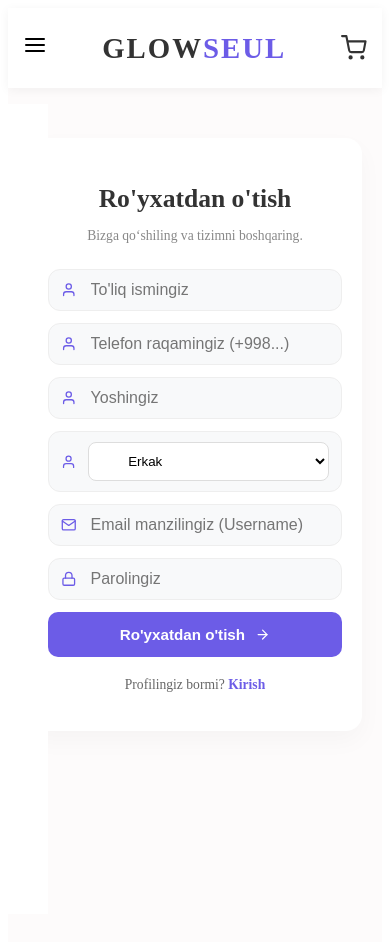
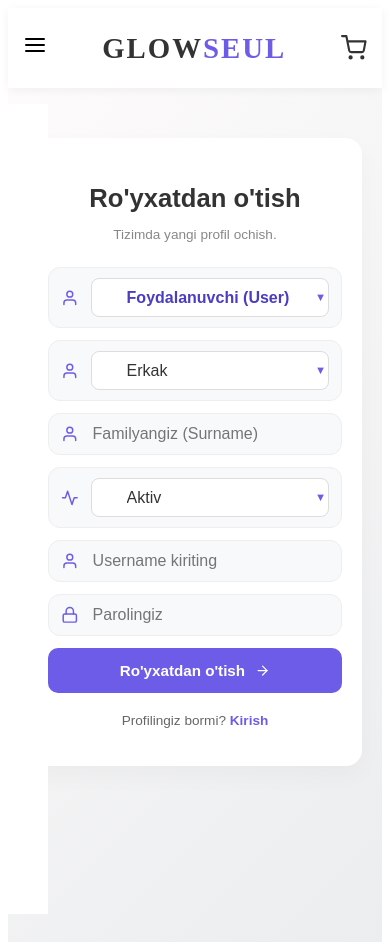
Before and after one commit to abdurahmon2204/cosmetic-seller2, a React (Vite) app: page /login in a window 390 px wide. Both pictures are taken after a click on the element "Ro'yxatdan o'tish". Built offline with nearby package versions, Linux system fonts and the light colour scheme.

Commit message:
login mukammal boldimi

```diff
--- a/src/assets/Pages/Login/Login.css
+++ b/src/assets/Pages/Login/Login.css
@@ -3,7 +3,9 @@
   display: flex;
   justify-content: center;
   align-items: center;
-  background: #fdfbfb;
+  /* Fonni biroz chiroyliroq, yumshoq gradient qildik */
+  background: linear-gradient(135deg, #fdfbfb 0%, #ebedee 100%);
+  font-family: sans-serif;
 }
 
 .auth-card {
@@ -37,6 +39,7 @@
   margin-bottom: 15px;
   padding: 12px 15px;
   transition: 0.3s;
+  position: relative; /* Select strukturasi uchun */
 }
 
 .auth-input-group:focus-within {
@@ -48,14 +51,47 @@
   color: #6c5ce7;
   margin-right: 12px;
   font-size: 1.1rem;
+  flex-shrink: 0; /* Ikonka kichrayib ketmasligi uchun */
 }
 
-.auth-input-group input {
+/* INPUT va SELECT stillarini birlashtirdik */
+.auth-input-group input,
+.auth-select {
   border: none;
   background: none;
   outline: none;
   width: 100%;
   font-size: 1rem;
+  color: #333;
+}
+
+.auth-select {
+  cursor: pointer;
+  -webkit-appearance: none; /* Standart brauzer strelkasini o'chirish */
+  -moz-appearance: none;
+  appearance: none;
+  padding-right: 25px; /* O'ng tarafdagi strelka uchun joy */
+}
+
+/* Select elementlariga mos moslashtirilgan strelka (burchak) */
+.auth-input-group::after {
+  content: '▼';
+  font-size: 0.7rem;
+  color: #6c5ce7;
+  position: absolute;
+  right: 15px;
+  pointer-events: none; /* Strelkani bosganda ham select ochilishi uchun */
+}
+
+/* Agar input-group ichida input bo'lsa, burchakdagi strelkani yashiramiz */
+.auth-input-group:has(input)::after {
+  display: none;
+}
+
+/* Rol tanlash selectini biroz qalinroq va ajralib turadigan qildik */
+select[name="role"] {
+  font-weight: 600;
+  color: #4a3dc2;
 }
 
 .auth-submit-btn {
@@ -93,9 +129,8 @@
   cursor: pointer;
 }
 
-/* --- Media Queries (Kirish va Ro'yxatdan o'tish sahifasi uchun) --- */
+/* --- Media Queries --- */
 
-/* 1. Kichik planshetlar va katta telefonlar uchun (768px dan kichik) */
 @media (max-width: 768px) {
   .auth-card {
     max-width: 350px;
@@ -107,21 +142,18 @@
   }
 }
 
-/* 2. Smartfonlar uchun (480px dan kichik) */
 @media (max-width: 480px) {
   .auth-page {
-    /* Telefonlarda height: 100vh ba'zan brauzer navigatsiyasi bilan muammo qiladi,
-       shuning uchun min-height ishlatamiz */
     min-height: calc(100vh - 60px);
     padding: 20px;
-    align-items: flex-start; /* Telefonlarda yuqoriroqdan boshlangani ma'qul */
+    align-items: flex-start;
     padding-top: 50px;
   }
 
   .auth-card {
     max-width: 100%;
     padding: 25px 20px;
-    box-shadow: 0 10px 25px rgba(0,0,0,0.03); /* Soyani yumshatamiz */
+    box-shadow: 0 10px 25px rgba(0,0,0,0.03);
     border-radius: 16px;
   }
 
@@ -140,8 +172,10 @@
     margin-bottom: 12px;
   }
 
-  .auth-input-group input {
-    font-size: 16px; /* iPhone-larda inputga kirganda avtomatik zoom bo'lmasligi uchun kamida 16px bo'lishi kerak */
+  /* Telefonlarda selectlar ham zoom bo'lib ketmasligi uchun 16px qildik */
+  .auth-input-group input,
+  .auth-select {
+    font-size: 16px;
   }
 
   .auth-submit-btn {
@@ -156,7 +190,6 @@
   }
 }
 
-/* 3. Juda kichik telefonlar va landshaft (yotiq) rejimi uchun */
 @media (max-height: 500px) and (orientation: landscape) {
   .auth-page {
     height: auto;
--- a/src/assets/Pages/Login/Login.jsx
+++ b/src/assets/Pages/Login/Login.jsx
@@ -1,19 +1,23 @@
 import React, { useState } from 'react';
 import { useNavigate } from 'react-router-dom';
-import { FiMail, FiLock, FiUser, FiArrowRight } from 'react-icons/fi';
+import { FiLock, FiUser, FiArrowRight, FiBookOpen, FiActivity, FiPhone, FiCalendar } from 'react-icons/fi';
 import './Login.css';
 
 const Auth = () => {
   const [isLogin, setIsLogin] = useState(true);
+
   const [formData, setFormData] = useState({
-    name: '',
-    email: '',
+    username: '',
     password: '',
-    role: 'superadmin',
+    role: 'user',
     jins: 'erkak',
+    surname: '',
+    status: 'active',
+    subject: '',
     age: '',
     phonenumber: ''
   });
+
   const navigate = useNavigate();
 
   const handleInputChange = (e) => {
@@ -22,7 +26,6 @@ const Auth = () => {
 
   const handleSubmit = async (e) => {
     e.preventDefault();
-
     const BACKEND_URL = "http://localhost:5222";
 
     try {
@@ -31,34 +34,48 @@ const Auth = () => {
           method: 'POST',
           headers: { 'Content-Type': 'application/json' },
           body: JSON.stringify({
-            username: formData.email,
+            username: formData.username,
             password: formData.password
           })
-        })
+        });
 
         const data = await response.json();
 
         if (response.ok) {
           localStorage.setItem('token', data.token);
+          localStorage.setItem('role', formData.role);
           localStorage.setItem('isLoggedIn', 'true');
           alert("Xush kelibsiz!");
           navigate('/');
           window.location.reload();
         } else {
-          alert(data.message || "Email yoki parol xato!");
+          alert(data.message || "Username yoki parol xato!");
         }
 
       } else {
-        const signupData = {
-          username: formData.email,
+        let signupData = {
+          username: formData.username,
           password: formData.password,
-          jins: formData.jins,
-          role: formData.role,
-          phonenumber: formData.phonenumber,
-          age: Number(formData.age)
+          jins: formData.jins
         };
 
-        const response = await fetch(`${BACKEND_URL}/superadmin/create`, {
+        if (formData.role === 'user') {
+          signupData.surname = formData.surname;
+          signupData.status = formData.status;
+        }
+        else if (formData.role === 'teacher') {
+          signupData.surname = formData.surname;
+          signupData.subject = formData.subject;
+        }
+        else if (formData.role === 'admin') {
+          signupData.surname = formData.surname;
+        }
+        else if (formData.role === 'superadmin') {
+          signupData.age = Number(formData.age);
+          signupData.phonenumber = formData.phonenumber;
+        }
+
+        const response = await fetch(`${BACKEND_URL}/${formData.role}/create`, {
           method: 'POST',
           headers: { 'Content-Type': 'application/json' },
           body: JSON.stringify(signupData)
@@ -84,47 +101,30 @@ const Auth = () => {
       <div className="auth-card">
         <h2>{isLogin ? 'Kirish' : "Ro'yxatdan o'tish"}</h2>
         <p className="auth-subtitle">
-          {isLogin ? 'Xush kelibsiz! Ma’lumotlaringizni kiriting.' : 'Bizga qo‘shiling va tizimni boshqaring.'}
+          {isLogin ? 'Xush kelibsiz! Ma’lumotlaringizni kiriting.' : 'Tizimda yangi profil ochish.'}
         </p>
 
         <form onSubmit={handleSubmit}>
+
+          <div className="auth-input-group">
+            <FiUser className="auth-icon" />
+            <select
+              name="role"
+              className="auth-select"
+              value={formData.role}
+              onChange={handleInputChange}
+              required
+              style={{ width: '100%', padding: '10px 35px', borderRadius: '8px', border: '1px solid #ddd', outline: 'none', background: '#fff', fontWeight: 'bold' }}
+            >
+              <option value="user">Foydalanuvchi (User)</option>
+              <option value="teacher">O'qituvchi (Teacher)</option>
+              <option value="admin">Admin</option>
+              <option value="superadmin">Super Admin</option>
+            </select>
+          </div>
+
           {!isLogin && (
             <>
-              <div className="auth-input-group">
-                <FiUser className="auth-icon" />
-                <input
-                  type="text"
-                  name="name"
-                  placeholder="To'liq ismingiz"
-                  required
-                  onChange={handleInputChange}
-                />
-              </div>
-
-              <div className="auth-input-group">
-                <FiUser className="auth-icon" />
-                <input
-                  type="text"
-                  name="phonenumber"
-                  placeholder="Telefon raqamingiz (+998...)"
-                  required
-                  onChange={handleInputChange}
-                />
-              </div>
-
-              <div className="auth-input-group">
-                <FiUser className="auth-icon" />
-                <input
-                  type="number"
-                  name="age"
-                  placeholder="Yoshingiz"
-                  min="1"
-                  max="120"
-                  required
-                  onChange={handleInputChange}
-                />
-              </div>
-
               <div className="auth-input-group">
                 <FiUser className="auth-icon" />
                 <select
@@ -139,20 +139,92 @@ const Auth = () => {
                   <option value="ayol">Ayol</option>
                 </select>
               </div>
+
+              {(formData.role === 'user' || formData.role === 'teacher' || formData.role === 'admin') && (
+                <div className="auth-input-group">
+                  <FiUser className="auth-icon" />
+                  <input
+                    type="text"
+                    name="surname"
+                    placeholder="Familyangiz (Surname)"
+                    required
+                    onChange={handleInputChange}
+                  />
+                </div>
+              )}
+
+              {formData.role === 'user' && (
+                <div className="auth-input-group">
+                  <FiActivity className="auth-icon" />
+                  <select
+                    name="status"
+                    className="auth-select"
+                    value={formData.status}
+                    onChange={handleInputChange}
+                    required
+                    style={{ width: '100%', padding: '10px 35px', borderRadius: '8px', border: '1px solid #ddd', outline: 'none', background: '#fff' }}
+                  >
+                    <option value="aktiv">Aktiv</option>
+                    <option value="bloklangan">Bloklangan</option>
+                  </select>
+                </div>
+              )}
+
+              {formData.role === 'teacher' && (
+                <div className="auth-input-group">
+                  <FiBookOpen className="auth-icon" />
+                  <input
+                    type="text"
+                    name="subject"
+                    placeholder="Dars beradigan faningiz (Subject)"
+                    required
+                    onChange={handleInputChange}
+                  />
+                </div>
+              )}
+
+              {formData.role === 'superadmin' && (
+                <div className="auth-input-group">
+                  <FiCalendar className="auth-icon" />
+                  <input
+                    type="number"
+                    name="age"
+                    placeholder="Yoshingiz (Age)"
+                    min="1"
+                    max="120"
+                    required
+                    onChange={handleInputChange}
+                  />
+                </div>
+              )}
+
+              {formData.role === 'superadmin' && (
+                <div className="auth-input-group">
+                  <FiPhone className="auth-icon" />
+                  <input
+                    type="text"
+                    name="phonenumber"
+                    placeholder="Telefon raqam (+998...)"
+                    required
+                    onChange={handleInputChange}
+                  />
+                </div>
+              )}
             </>
           )}
 
           <div className="auth-input-group">
-            <FiMail className="auth-icon" />
+            <FiUser className="auth-icon" />
             <input
-              type="email"
-              name="email"
-              placeholder="Email manzilingiz (Username)"
+              type="text"
+              name="username"
+              placeholder="Username kiriting"
               required
               onChange={handleInputChange}
             />
           </div>
 
+          {/* PASSWORD (Hamma rejimda va hamma rolda majburiy) */}
           <div className="auth-input-group">
             <FiLock className="auth-icon" />
             <input
```
